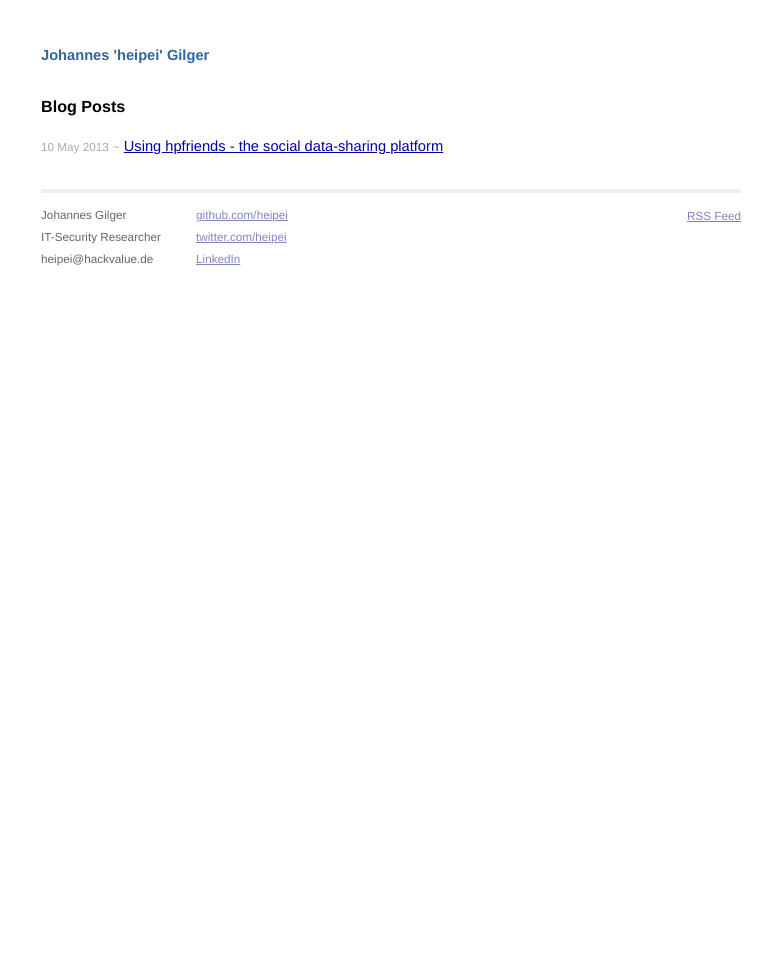
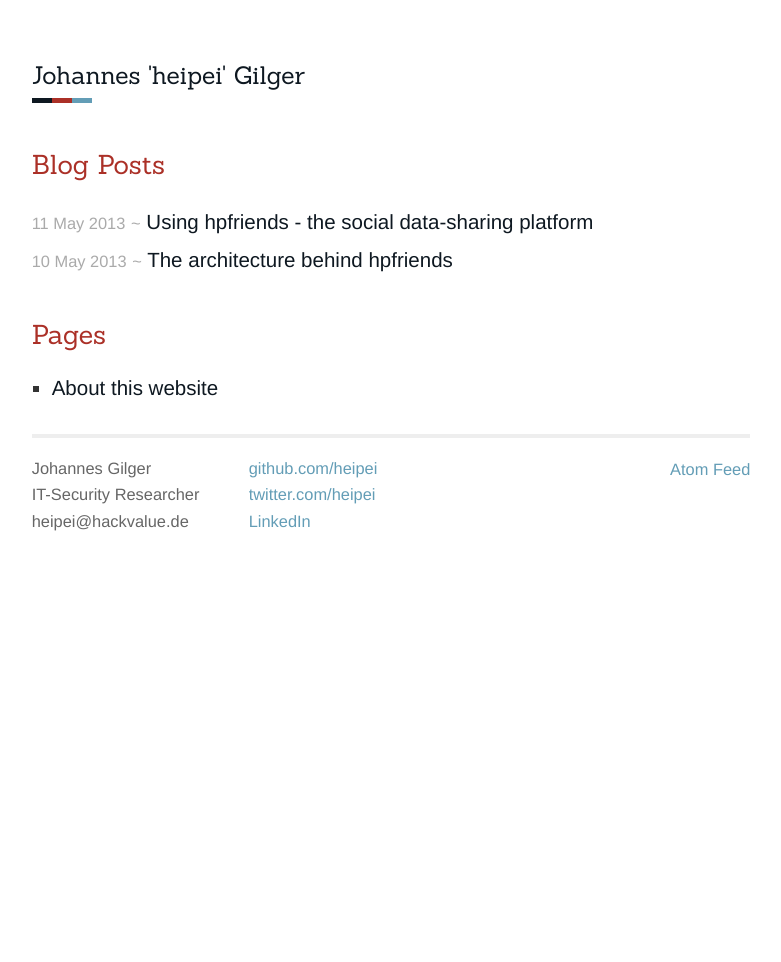
Before and after one commit to heipei/heipei.github.io, a Jekyll site: the page built from index.html, in a window 1280 px wide. Shown: the whole page, without its empty margins (249-1030 px from the left). Built offline with Jekyll 4.4.1, drawn with Linux system fonts in a browser that asks for light colours.

Commit message:
Layout stuff
Signed-off-by: Johannes Gilger <heipei@hackvalue.de>

```diff
--- a/_config.yml
+++ b/_config.yml
@@ -1,3 +1,4 @@
 url: http://heipei.github.io
 permalink: pretty
+pygments: true
 exclude: ['Rakefile.rb', 'CNAME', 'README.markdown']
--- a/_layouts/default.html
+++ b/_layouts/default.html
@@ -4,13 +4,11 @@
 	<meta http-equiv="content-type" content="text/html; charset=utf-8" />
 	<title>{{ page.title }}</title>
 	<meta name="author" content="Johannes Gilger" />
-  <link rel="alternate" type="application/atom+xml" href="atom.xml" title="Atom feed">
+  <link rel="alternate" type="application/atom+xml" href="/atom.xml" title="Atom feed">
 	<link rel="stylesheet" href="/css/syntax.css" type="text/css" media="all" />
 	<link rel="stylesheet" href="/css/screen.css" type="text/css" media="all" />
-  <!--
 	<link rel="stylesheet" href="/css/tablet.css" type="text/css" media="screen and (min-width:651px) and (max-width: 1024px), screen and (min-device-width: 768px) and (max-device-width: 1024px)" />
 	<link rel="stylesheet" href="/css/mobile.css" type="text/css" media="handheld, screen and (max-width: 650px), screen and (max-device-width: 480px)" />
-  -->
   <script>
     (function(i,s,o,g,r,a,m){i['GoogleAnalyticsObject']=r;i[r]=i[r]||function(){
       (i[r].q=i[r].q||[]).push(arguments)},i[r].l=1*new Date();a=s.createElement(o),
@@ -24,7 +22,7 @@
 </head>
 <body>
 	<div class="site">
-		<div class="title"><a href="/">Johannes 'heipei' Gilger</a></div>
+		<div class="title"><a href="/">Johannes 'heipei' Gilger</a><div class="block1"></div><div class="block2"></div><div class="block3"></div></div>
 		{{ content }}
 		<div class="footer">
 			<div class="contact">
@@ -42,7 +40,7 @@
 				</p>
 			</div>
 		 	<div class="rss">
-				<a href="atom.xml">RSS Feed</a>
+				<a href="/atom.xml">Atom Feed</a>
 			</div>
 		</div>
 	</div>
--- a/css/screen.css
+++ b/css/screen.css
@@ -1,3 +1,5 @@
+@import url(http://fonts.googleapis.com/css?family=Ubuntu+Mono|Sanchez:400italic,400);
+
 /*****************************************************************************/
 /*
 /* Common
@@ -15,14 +17,8 @@ html, body {
 
 body {
 	background-color: white;
-	font: 13.34px helvetica, arial, clean, sans-serif;
-	*font-size: small;
-	text-align: center;
-}
-
-h1, h2, h3, h4, h5, h6 {
-	font-size: 100%;
-	margin-top: 1em;
+  font-family: "Helvetica Neue Light","Helvetica Neue",Helvetica,Arial,sans-serif;
+  color: #333;
 }
 
 h1 {
@@ -34,17 +30,26 @@ p {
 	margin: 1em 0;
 }
 
-a {
-	color: #00a;
+a, a:visited {
+	color: rgb(99, 157, 182);
+  text-decoration: none;
+  -webkit-transition:color 0.3s ease-in;
+  -moz-transition:color 0.3s ease-in;
+  -o-transition:color 0.3s ease-in;
+  transition:color 0.3s ease-in;
 }
 
-a:hover {
-	color: black;
+a:hover, a:visited:hover {
+	color: #111111;
+  text-decoration: underline;
+
 }
 
+/*
 a:visited {
-	color: #a0a;
+	color: rgb(149, 161, 168);
 }
+*/
 
 table {
 	font-size: inherit;
@@ -66,22 +71,41 @@ blockquote {
 	text-align: justify;
 	width: 700px;
 	margin: 3em auto 2em auto;
-	line-height: 1.5em;
+	line-height: 1.3em;
 }
 
 h1, h2, h3, h4, h5, h6, .comments {
 	text-align: left;
 }
 
+h1, h2, h3, h4, h5, h6 {
+	font-size: 120%;
+  font-weight: 400;
+	margin-top: 1em;
+  color: rgb(171, 48, 39);
+  font-family: 'Sanchez', sans-serif;
+}
+
+h1 {
+  font-size: 130%;
+}
+
+div#post h1:first-child {
+  font-size: 150%;
+}
+
 .title {
 	color: #369;
-	font-weight: bold;
 	margin-bottom: 2em;
 }
 
 .site .title a {
-	color: #369;
+	color: rgb(14, 24, 33);
 	text-decoration: none;
+  font-family: 'Sanchez', sans-serif;
+  display: block;
+  font-size: 120%;
+  margin-bottom: -5px;
 }
 
 .site .title a:hover {
@@ -108,6 +132,7 @@ h1, h2, h3, h4, h5, h6, .comments {
 .site .footer .contact a,
 .site .footer .rss a {
 	color: #8085C1;
+	color: rgb(99, 157, 182);
 }
 
 .site .footer .rss {
@@ -125,6 +150,7 @@ h1, h2, h3, h4, h5, h6, .comments {
 ul.posts {
 	list-style-type: none;
 	margin-bottom: 2em;
+  margin-left: 0px;
 }
 
 ul.posts li {
@@ -170,14 +196,18 @@ ul.posts a {
 }
 
 #post code {
-	border: 1px solid #ddd;
-	background-color: #eef;
 	font-size: 85%;
-	padding: 0 .2em;
+  padding: 0px;
+  line-height: 1em;
+  text-align: left;
 }
 
-#post pre code {
-	border: none;
+#post pre {
+	border: 1px solid #ddd;
+}
+
+pre, code {
+  font-family: 'Ubuntu Mono', monospace;
 }
 
   /* terminal */
@@ -199,3 +229,38 @@ ul.posts a {
 #related h2 {
 	margin-bottom: 1em;
 }
+
+small {
+  margin-top: 0px;
+  margin-bottom: 5px;
+  font-style: italic;
+  color: #444444;
+}
+
+
+div.block1, div.block2, div.block3 {
+  width: 20px;
+  height: 5px;
+  display: inline-block;
+}
+
+div.block1 {
+	background-color: rgb(14, 24, 33);
+}
+
+div.block2 {
+  background-color: rgb(171, 48, 39);
+}
+
+div.block3 {
+	background-color: rgb(99, 157, 182);
+}
+
+ul {
+  list-style-type: square;
+  margin-left: 20px;
+}
+
+div.home a {
+  color: rgb(14, 24, 33);
+}
--- a/index.html
+++ b/index.html
@@ -10,4 +10,8 @@ title: Johannes 'heipei' Gilger
 		<li><span>{{ post.date | date_to_string }}</span> <span class="seperator">~</span> <a href="{{ post.url }}">{{ post.title }}</a></li>
 		{% endfor %}
 	</ul>
+	<h1>Pages</h1>
+	<ul>
+		<li><a href="about">About this website</a></li>
+	</ul>
 </div>
```
Also changed, not shown: _posts/2013-05-10-The-architecture-behind-hpfriends.markdown (added, +97 -0 lines), _posts/2013-05-10-Using-hpfriends-the-social-data-sharing-platform.markdown (deleted, +0 -164 lines), _posts/2013-05-11-Using-hpfriends-the-social-data-sharing-platform.markdown (added, +189 -0 lines), about.html (added, +15 -0 lines).
